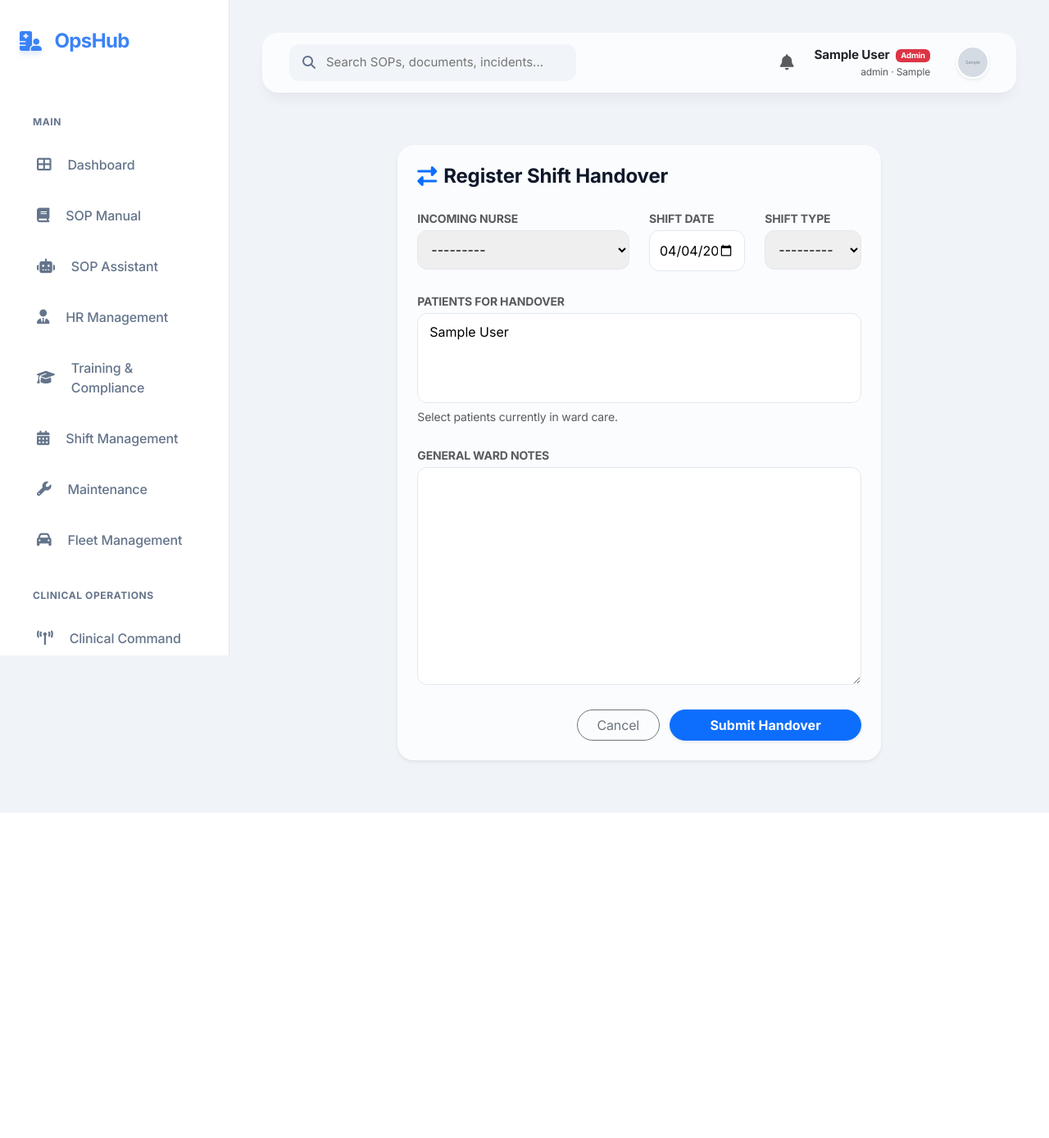
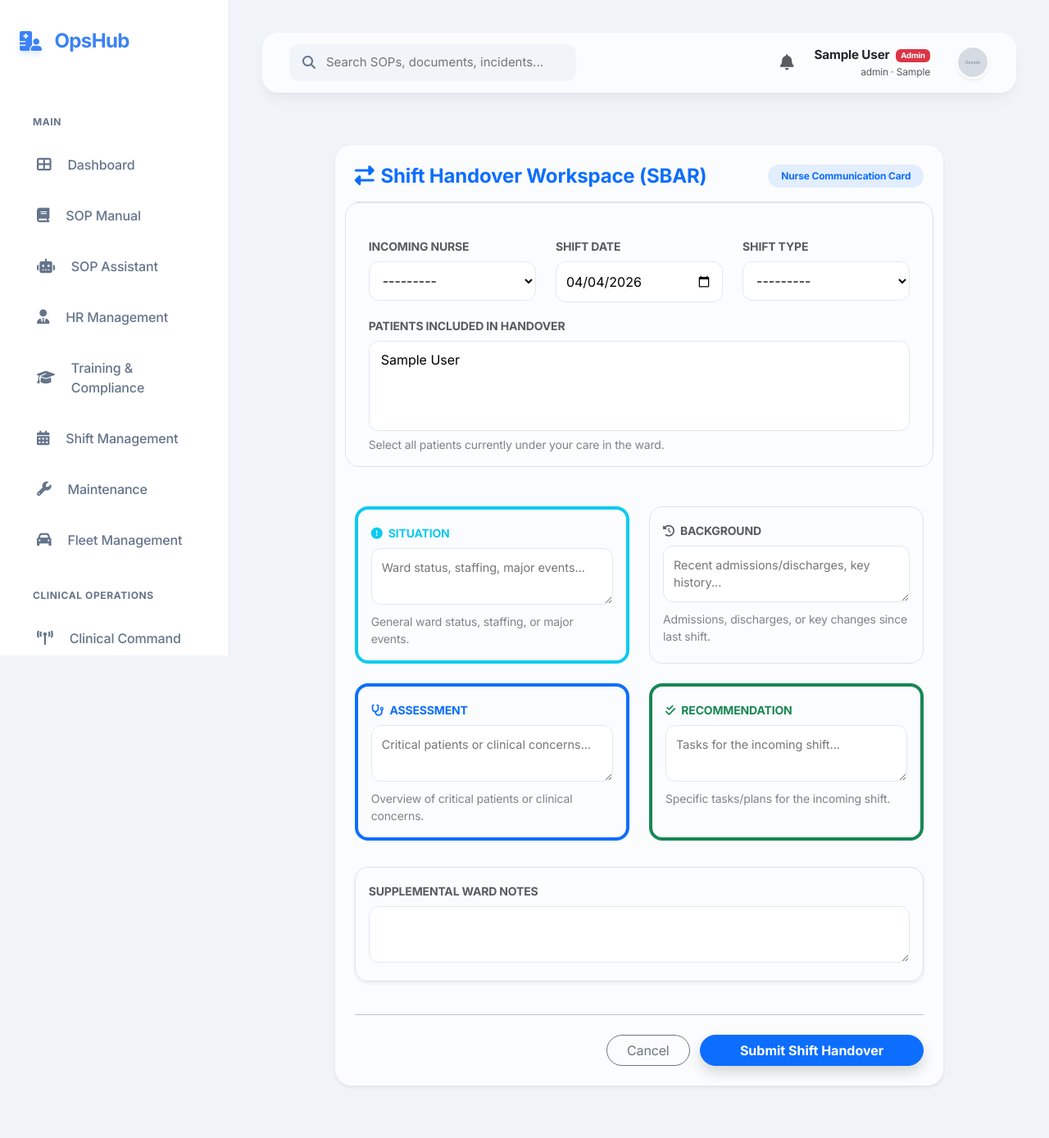
Before and after one commit to Daud-stack/mdh-intranet, a Django app: page /clinical/nursing/handover/ in a window 1280 px wide. Shown: the whole page at 82% size. Before the commit the page ends 992 px from the top, so only its background shows below. Run offline with Django 5.2, Linux system fonts and the light colour scheme; a user stored in the database is signed in; tables that the repository leaves empty hold one stand-in row (values such as "Sample post"); grey boxes marked "Sample" are stand-in pictures; data that the repository does not hold is empty.

Commit message:
Upgrade shift handover to full SBAR form

```diff
--- a/mdh_intranet/clinical/forms.py
+++ b/mdh_intranet/clinical/forms.py
@@ -74,10 +74,15 @@ class FluidBalanceForm(forms.ModelForm):
 class ShiftHandoverForm(forms.ModelForm):
     class Meta:
         model = ShiftHandover
-        fields = ['incoming_nurse', 'shift_date', 'shift_type', 'patients', 'general_ward_notes']
+        fields = ['incoming_nurse', 'shift_date', 'shift_type', 'patients', 'situation', 'background', 'assessment', 'recommendation', 'general_ward_notes']
         widgets = {
             'shift_date': forms.DateInput(attrs={'type': 'date'}),
             'patients': forms.SelectMultiple(attrs={'class': 'select2'}),
+            'situation': forms.Textarea(attrs={'rows': 2, 'placeholder': 'Ward status, staffing, major events...'}),
+            'background': forms.Textarea(attrs={'rows': 2, 'placeholder': 'Recent admissions/discharges, key history...'}),
+            'assessment': forms.Textarea(attrs={'rows': 2, 'placeholder': 'Critical patients or clinical concerns...'}),
+            'recommendation': forms.Textarea(attrs={'rows': 2, 'placeholder': 'Tasks for the incoming shift...'}),
+            'general_ward_notes': forms.Textarea(attrs={'rows': 2}),
         }
 
 class PatientAllergyForm(forms.ModelForm):
--- a/mdh_intranet/clinical/models.py
+++ b/mdh_intranet/clinical/models.py
@@ -357,6 +357,13 @@ class ShiftHandover(models.Model):
     shift_type = models.CharField(max_length=10, choices=[('day', 'Day Shift'), ('night', 'Night Shift')])
 
     patients = models.ManyToManyField(Patient, related_name='handovers')
+
+    # SBAR Format for Shift Handover
+    situation = models.TextField(blank=True, help_text="Current ward status, staffing, or major events")
+    background = models.TextField(blank=True, help_text="Relevant history since last shift (e.g. admissions, discharges)")
+    assessment = models.TextField(blank=True, help_text="Clinical overview of critical patients or concerns")
+    recommendation = models.TextField(blank=True, help_text="Action plan for the incoming shift")
+
     general_ward_notes = models.TextField(blank=True)
     is_completed = models.BooleanField(default=False)
     created_at = models.DateTimeField(auto_now_add=True)
--- a/mdh_intranet/clinical/templates/clinical/handover_form.html
+++ b/mdh_intranet/clinical/templates/clinical/handover_form.html
@@ -1,45 +1,87 @@
 {% extends "base.html" %}
-{% block title %}Shift Handover - OpsHub{% endblock %}
+{% block title %}Shift Handover (SBAR) - OpsHub{% endblock %}
 
 {% block content %}
 <div class="container-fluid py-4">
     <div class="row justify-content-center">
-        <div class="col-lg-8">
+        <div class="col-lg-10">
             <div class="glass-card border-0 shadow-sm p-4">
-                <h4 class="fw-bold mb-4 d-flex align-items-center gap-2">
-                    <i class="fas fa-exchange-alt text-primary"></i> Register Shift Handover
-                </h4>
+                <div class="d-flex justify-content-between align-items-center mb-4 pb-3 border-bottom">
+                    <h4 class="fw-bold mb-0 text-primary">
+                        <i class="fas fa-exchange-alt me-2"></i>Shift Handover Workspace (SBAR)
+                    </h4>
+                    <span class="badge bg-primary bg-opacity-10 text-primary rounded-pill px-3 py-2 fw-bold">Nurse Communication Card</span>
+                </div>
 
                 <form method="post">
                     {% csrf_token %}
+
+                    <!-- Shift Details Row -->
+                    <div class="row g-4 mb-5 p-3 bg-light bg-opacity-25 rounded-4 border">
+                        <div class="col-md-4">
+                            <label class="form-label small fw-bold text-muted text-uppercase mb-2">Incoming Nurse</label>
+                            {{ form.incoming_nurse }}
+                        </div>
+                        <div class="col-md-4">
+                            <label class="form-label small fw-bold text-muted text-uppercase mb-2">Shift Date</label>
+                            {{ form.shift_date }}
+                        </div>
+                        <div class="col-md-4">
+                            <label class="form-label small fw-bold text-muted text-uppercase mb-2">Shift Type</label>
+                            {{ form.shift_type }}
+                        </div>
+                        <div class="col-12 mt-3">
+                            <label class="form-label small fw-bold text-muted text-uppercase mb-2">Patients Included in Handover</label>
+                            {{ form.patients }}
+                            <div class="form-text mt-1 small opacity-75">Select all patients currently under your care in the ward.</div>
+                        </div>
+                    </div>
+
+                    <!-- SBAR Structured Sections -->
                     <div class="row g-4">
                         <div class="col-md-6">
-                            <label class="form-label small fw-bold text-muted text-uppercase mb-1">Incoming Nurse</label>
-                            {{ form.incoming_nurse }}
-                        </div>
-                        <div class="col-md-3">
-                            <label class="form-label small fw-bold text-muted text-uppercase mb-1">Shift Date</label>
-                            {{ form.shift_date }}
-                        </div>
-                        <div class="col-md-3">
-                            <label class="form-label small fw-bold text-muted text-uppercase mb-1">Shift Type</label>
-                            {{ form.shift_type }}
+                            <div class="sbar-section p-3 border rounded-4 bg-light bg-opacity-25 border-start border-4 border-info h-100">
+                                <label class="form-label small fw-bold text-info text-uppercase mb-2"><i class="fas fa-exclamation-circle me-1"></i> Situation</label>
+                                {{ form.situation }}
+                                <div class="form-text mt-1 small opacity-75">General ward status, staffing, or major events.</div>
+                            </div>
                         </div>
 
-                        <div class="col-md-12">
-                            <label class="form-label small fw-bold text-muted text-uppercase mb-1">Patients for Handover</label>
-                            {{ form.patients }}
-                            <small class="text-muted d-block mt-1">Select patients currently in ward care.</small>
+                        <div class="col-md-6">
+                            <div class="sbar-section p-3 border rounded-4 bg-light bg-opacity-25 h-100">
+                                <label class="form-label small fw-bold text-muted text-uppercase mb-2"><i class="fas fa-history me-1"></i> Background</label>
+                                {{ form.background }}
+                                <div class="form-text mt-1 small opacity-75">Admissions, discharges, or key changes since last shift.</div>
+                            </div>
                         </div>
 
-                        <div class="col-md-12">
-                            <label class="form-label small fw-bold text-muted text-uppercase mb-1">General Ward Notes</label>
-                            {{ form.general_ward_notes }}
+                        <div class="col-md-6">
+                            <div class="sbar-section p-3 border rounded-4 bg-light bg-opacity-25 border-start border-4 border-primary h-100">
+                                <label class="form-label small fw-bold text-primary text-uppercase mb-2"><i class="fas fa-stethoscope me-1"></i> Assessment</label>
+                                {{ form.assessment }}
+                                <div class="form-text mt-1 small opacity-75">Overview of critical patients or clinical concerns.</div>
+                            </div>
+                        </div>
+
+                        <div class="col-md-6">
+                            <div class="sbar-section p-3 border rounded-4 bg-light bg-opacity-25 border-start border-4 border-success h-100">
+                                <label class="form-label small fw-bold text-success text-uppercase mb-2"><i class="fas fa-check-double me-1"></i> Recommendation</label>
+                                {{ form.recommendation }}
+                                <div class="form-text mt-1 small opacity-75">Specific tasks/plans for the incoming shift.</div>
+                            </div>
+                        </div>
+
+                        <div class="col-12">
+                            <div class="p-3 border rounded-4 bg-light bg-opacity-10 shadow-sm mt-2">
+                                <label class="form-label small fw-bold text-muted text-uppercase mb-2">Supplemental Ward Notes</label>
+                                {{ form.general_ward_notes }}
+                            </div>
                         </div>
 
                         <div class="col-12 mt-4 text-end">
+                            <hr class="mb-4">
                             <a href="{% url 'clinical:nursing_dashboard' %}" class="btn btn-outline-secondary rounded-pill px-4 me-2">Cancel</a>
-                            <button type="submit" class="btn btn-primary rounded-pill px-5 fw-bold shadow-sm">Submit Handover</button>
+                            <button type="submit" class="btn btn-primary rounded-pill px-5 fw-bold shadow">Submit Shift Handover</button>
                         </div>
                     </div>
                 </form>
@@ -49,7 +91,11 @@
 </div>
 
 <style>
-    .select2-container--default .select2-selection--multiple { border-radius: 12px; border: 1px solid #e2e8f0; padding: 5px; }
-    input, select, textarea { width: 100%; border: 1px solid #e2e8f0; border-radius: 12px; padding: 12px; }
+    .select2-container--default .select2-selection--multiple { border-radius: 12px; border: 1px solid #e2e8f0; padding: 8px; background: white; }
+    input, select { width: 100%; border: 1px solid #e2e8f0; border-radius: 12px; padding: 12px; background: white; }
+    textarea { width: 100%; border: 1px solid #e2e8f0; border-radius: 12px; padding: 12px; font-size: 0.9rem; background: white; }
+    textarea:focus, input:focus, select:focus { border-color: #3b82f6; outline: none; box-shadow: 0 0 0 4px rgba(59,130,246,0.1); }
+    .sbar-section { transition: all 0.2s; }
+    .sbar-section:focus-within { background: white !important; box-shadow: 0 4px 12px rgba(0,0,0,0.05); transform: translateY(-3px); }
 </style>
 {% endblock %}
```
Also changed, not shown: mdh_intranet/clinical/migrations/0007_shifthandover_assessment_shifthandover_background_and_more.py (added).
